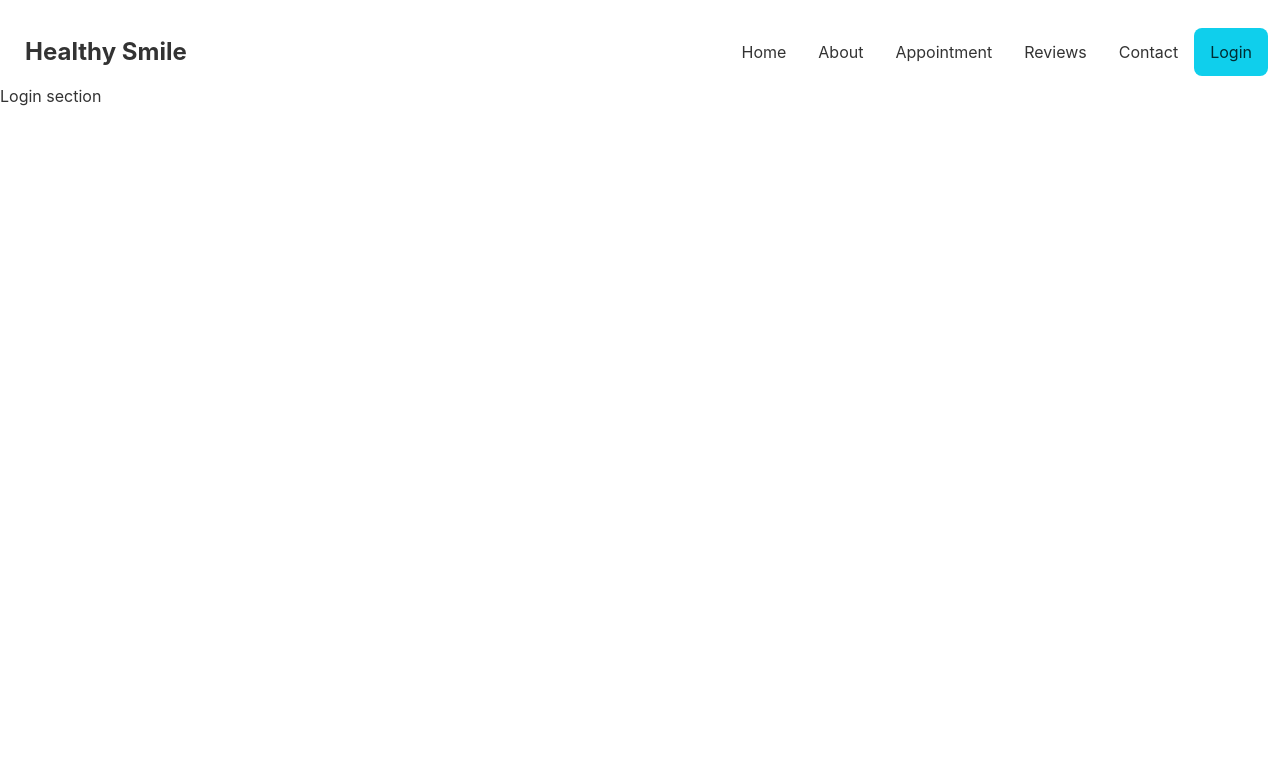
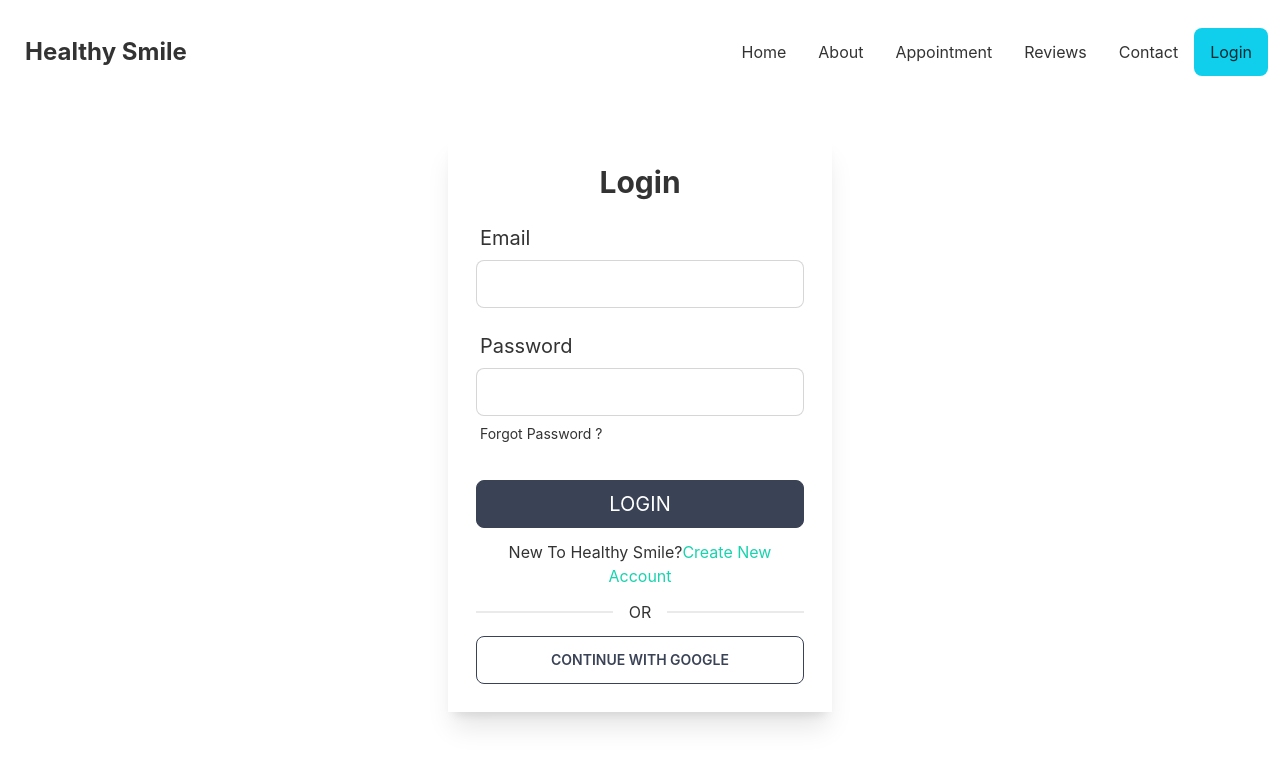
Before and after one commit to MrinmoyBaust98/Healthy_Smile, a React (Create React App) app: page /login in a window 1280 px wide. Shown: the top 766 px of the page. Built offline with nearby package versions, Linux system fonts and the light colour scheme.

Commit message:
login page Design completed and Contact section bag fixed

```diff
--- a/package.json
+++ b/package.json
@@ -11,6 +11,7 @@
     "react": "^18.2.0",
     "react-day-picker": "^8.7.1",
     "react-dom": "^18.2.0",
+    "react-hook-form": "^7.43.9",
     "react-router-dom": "^6.11.2",
     "react-scripts": "5.0.1",
     "web-vitals": "^2.1.4"
--- a/src/pages/Login/Login.js
+++ b/src/pages/Login/Login.js
@@ -1,9 +1,59 @@
 import React from "react";
+import { useForm } from "react-hook-form";
+import { Link } from "react-router-dom";
 
 const Login = () => {
+  const { register, handleSubmit } = useForm();
+  const handleFromSubmit = (data) => {
+    console.log(data);
+  };
   return (
-    <div>
-      <h3>Login section</h3>
+    <div className=" h-[680px]  flex justify-center items-center">
+      <div className=" lg:w-96 p-7 lg:shadow-xl">
+        <h2 className="text-3xl font-bold text-center">Login</h2>
+
+        <form onSubmit={handleSubmit(handleFromSubmit)}>
+          <div className=" my-4 form-control w-full ">
+            <label className="label">
+              <span className="label-text text-xl">Email</span>
+            </label>
+            <input
+              type="email"
+              {...register("Email")}
+              className="input input-bordered w-full "
+            />
+          </div>
+          <div className=" my-3 form-control w-full ">
+            <label className="label">
+              <span className="label-text text-xl">Password</span>
+            </label>
+            <input
+              type="password"
+              {...register("password")}
+              className="input input-bordered w-full "
+            />
+            <label className="label">
+              <span className="label-text">Forgot Password ?</span>
+            </label>
+          </div>
+
+          <input
+            className=" mt-4 btn btn-accent w-full text-xl font-normal text-white "
+            type="submit"
+            value="LOGIN"
+          />
+        </form>
+        <p className=" my-3 text-center">
+          New To Healthy Smile?
+          <Link className="text-secondary" to="/signUp">
+            Create New Account
+          </Link>
+        </p>
+        <div className="divider">OR</div>
+        <button className="btn btn-outline w-full text-accent">
+          CONTINUE WITH GOOGLE
+        </button>
+      </div>
     </div>
   );
 };
```
Also changed, not shown: 2 other files (tests, documents, lock files or other folders).
